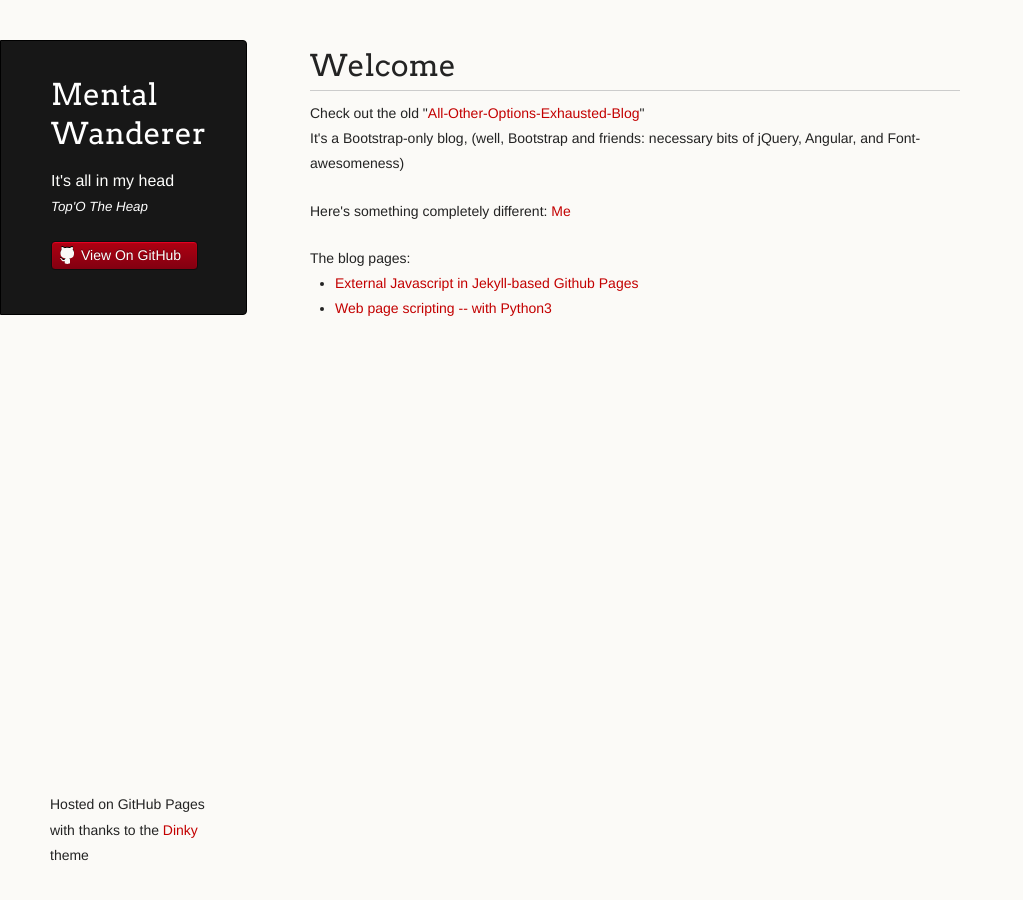
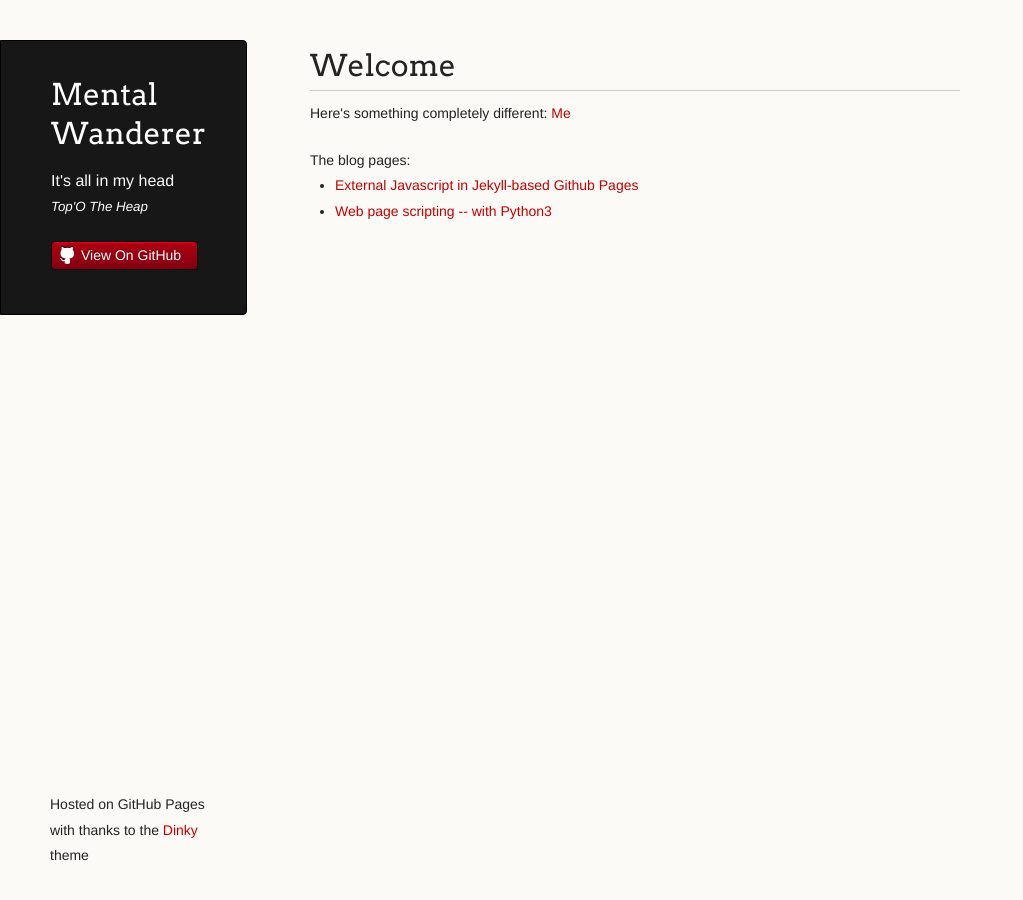
Before and after one commit to coryburt/coryburt.github.io, a Jekyll site: the page built from index.html, in a window 1280 px wide. Shown: the whole page, without its empty margins (0-1023 px from the left). Built offline with Jekyll 4.4.1, drawn with Linux system fonts in a browser that asks for light colours.

Commit message:
Update front page

```diff
--- a/index.html
+++ b/index.html
@@ -4,12 +4,7 @@ title: Cory Burt
 ---
 <div class="blurb">
 	<h1>Welcome</h1>
-    <p>
-        Check out the old "<a href="/proj/bootstrap-blog">All-Other-Options-Exhausted-Blog</a>"<br />
-        It's a Bootstrap-only blog, (well, Bootstrap and friends: necessary bits of jQuery, Angular, and Font-awesomeness)
-    </p>
-    <p>Here's something completely different: <a href="https://www.linkedin.com/in/cory-burt-bb8a4b83/">Me</a></p>
-
+	<p>Here's something completely different: <a href="https://www.linkedin.com/in/cory-burt-bb8a4b83/">Me</a></p>
 </div><!-- /.blurb -->
 <div>
     The blog pages:
```
